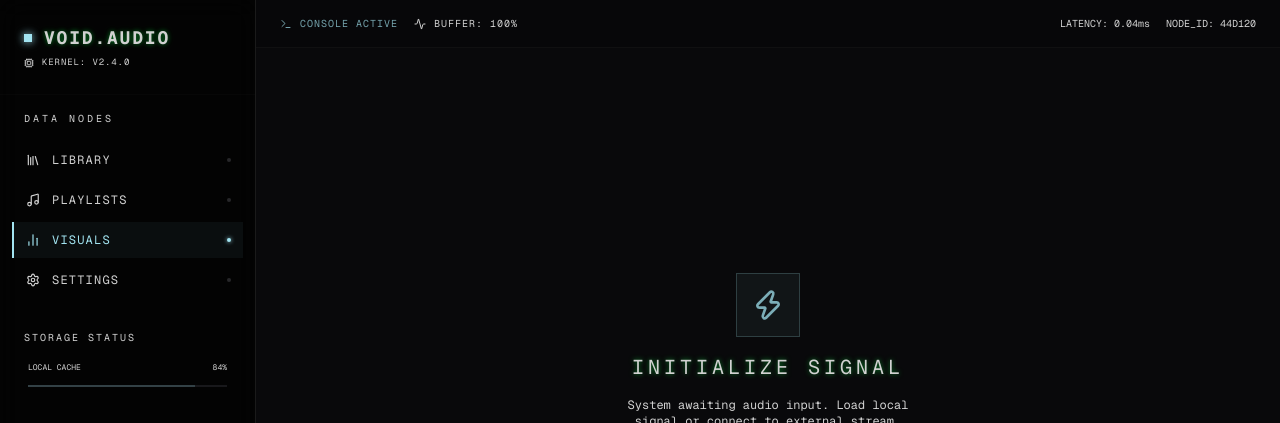
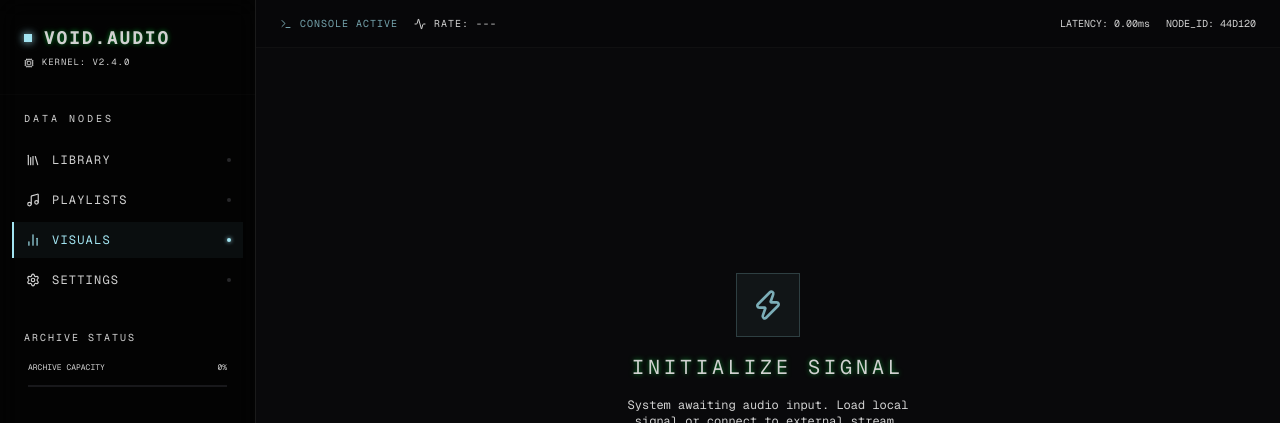
Before and after one commit to Mendiak/void.audio, a Next.js app: page / in a window 1280 px wide. Shown: the top 423 px of the page. Built offline with nearby package versions, Linux system fonts and the light colour scheme.

Commit message:
feat: replace simulated data with real system metrics in Sidebar and Header

```diff
--- a/src/app/page.tsx
+++ b/src/app/page.tsx
@@ -12,7 +12,7 @@ import { Terminal, Activity, Zap, Package, Music, Settings as SettingsIcon, Info
 import { cn } from '@/lib/utils';
 
 export default function Home() {
-  const { loadTrack, loadLocalFile, isPlaying, trackInfo, playTone, library, addToLibrary } = useAudio();
+  const { loadTrack, loadLocalFile, isPlaying, trackInfo, playTone, library, addToLibrary, metrics } = useAudio();
   const { activeView, theme, setTheme } = useUI();
   const fileInputRef = React.useRef<HTMLInputElement>(null);
 
@@ -316,11 +316,11 @@ export default function Home() {
               </div>
               <div className="flex items-center gap-2 text-[10px] font-mono text-muted-foreground/50 uppercase tracking-widest">
                 <Activity size={12} />
-                <span>Buffer: 100%</span>
+                <span>Rate: {metrics.sampleRate ? `${(metrics.sampleRate / 1000).toFixed(1)}kHz` : '---'}</span>
               </div>
             </div>
             <div className="flex items-center gap-4 text-[10px] font-mono text-muted-foreground/30">
-              <span>LATENCY: 0.04ms</span>
+              <span>LATENCY: {(metrics.latency * 1000).toFixed(2)}ms</span>
               <span>NODE_ID: {mounted ? nodeId : '------'}</span>
             </div>
           </div>
--- a/src/audio/Engine.ts
+++ b/src/audio/Engine.ts
@@ -143,6 +143,14 @@ export class AudioEngine {
       duration: this.buffer ? this.buffer.duration : 0,
     };
   }
+
+  getSystemMetrics() {
+    if (!this.context) return { latency: 0, sampleRate: 0 };
+    return {
+      latency: (this.context as any).baseLatency || 0,
+      sampleRate: this.context.sampleRate
+    };
+  }
 }
 
 export const engine = typeof window !== 'undefined' ? new AudioEngine() : null;
--- a/src/components/Sidebar.tsx
+++ b/src/components/Sidebar.tsx
@@ -6,6 +6,7 @@ import { Separator } from '@/components/ui/separator';
 import { Library, Settings, Music, BarChart2, Cpu } from 'lucide-react';
 import { motion } from 'framer-motion';
 import { useUI } from '@/store/UIContext';
+import { useAudio } from '@/store/AudioContext';
 import { cn } from '@/lib/utils';
 
 const LedIndicator = ({ active }: { active: boolean }) => (
@@ -19,6 +20,9 @@ const LedIndicator = ({ active }: { active: boolean }) => (
 
 export function Sidebar() {
   const { activeView, setActiveView, theme, setTheme } = useUI();
+  const { library } = useAudio();
+
+  const capacity = Math.min(Math.round((library.length / 50) * 100), 100);
 
   const menuItems = [
     { icon: Library, label: 'Library', id: 'library' },
@@ -81,15 +85,18 @@ export function Sidebar() {
 
         <div className="mt-8 px-3">
           <h3 className="text-[10px] font-mono text-muted-foreground/30 uppercase tracking-[0.2em] mb-4">
-            Storage Status
+            Archive Status
           </h3>
           <div className="space-y-3 px-1">
             <div className="flex justify-between text-[8px] font-mono text-muted-foreground/40 uppercase">
-              <span>Local Cache</span>
-              <span>84%</span>
+              <span>Archive Capacity</span>
+              <span>{capacity}%</span>
             </div>
             <div className="h-0.5 bg-zinc-900 w-full overflow-hidden">
-              <div className="h-full bg-primary/20 w-[84%]" />
+              <div
+                className="h-full bg-primary/20 transition-all duration-500"
+                style={{ width: `${capacity}%` }}
+              />
             </div>
           </div>
         </div>
--- a/src/store/AudioContext.tsx
+++ b/src/store/AudioContext.tsx
@@ -17,6 +17,7 @@ interface AudioContextType {
   loadLocalFile: (file: File) => Promise<void>;
   library: Array<{ id: string; file: File; title: string; artist: string; duration?: number }>;
   addToLibrary: (files: FileList | File[]) => void;
+  metrics: { latency: number; sampleRate: number };
   engine: AudioEngine | null;
 }
 
@@ -29,6 +30,7 @@ export function AudioProvider({ children }: { children: React.ReactNode }) {
   const [volume, setVolumeState] = useState(0.5);
   const [trackInfo, setTrackInfo] = useState({ title: 'NO SIGNAL', artist: 'UNKNOWN' });
   const [library, setLibrary] = useState<Array<{ id: string; file: File; title: string; artist: string; duration?: number }>>([]);
+  const [metrics, setMetrics] = useState({ latency: 0, sampleRate: 0 });
 
   const engineRef = useRef<AudioEngine | null>(null);
 
@@ -44,9 +46,11 @@ export function AudioProvider({ children }: { children: React.ReactNode }) {
     const timer = setInterval(() => {
       if (engineRef.current) {
         const state = engineRef.current.getPlaybackState();
+        const sysMetrics = engineRef.current.getSystemMetrics();
         setIsPlaying(state.isPlaying);
         setCurrentTime(state.currentTime);
         setDuration(state.duration);
+        setMetrics(sysMetrics);
       }
     }, 100);
     return () => clearInterval(timer);
@@ -108,6 +112,7 @@ export function AudioProvider({ children }: { children: React.ReactNode }) {
       loadTrack,
       loadLocalFile,
       addToLibrary,
+      metrics,
       engine: engineRef.current
     }}>
       {children}
```
